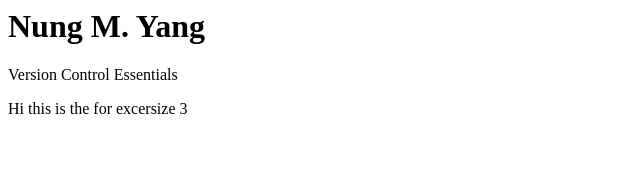
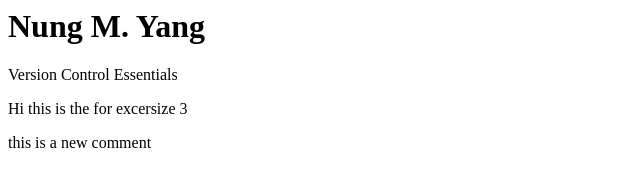
Before and after one commit to 800091255/demo1, a plain HTML site: page index.html in a window 1280 px wide. Shown: the whole page, without its empty margins (0-640 px from the left). Drawn offline with Linux system fonts and the light colour scheme.

Commit message:
new comment

```diff
--- a/index.html
+++ b/index.html
@@ -2,3 +2,4 @@
 <p>Version Control Essentials</p>
 <p>Hi this is the for excersize 3</p>
 <!-- This is a comment -->
+<p> this is a new comment</p>
```
